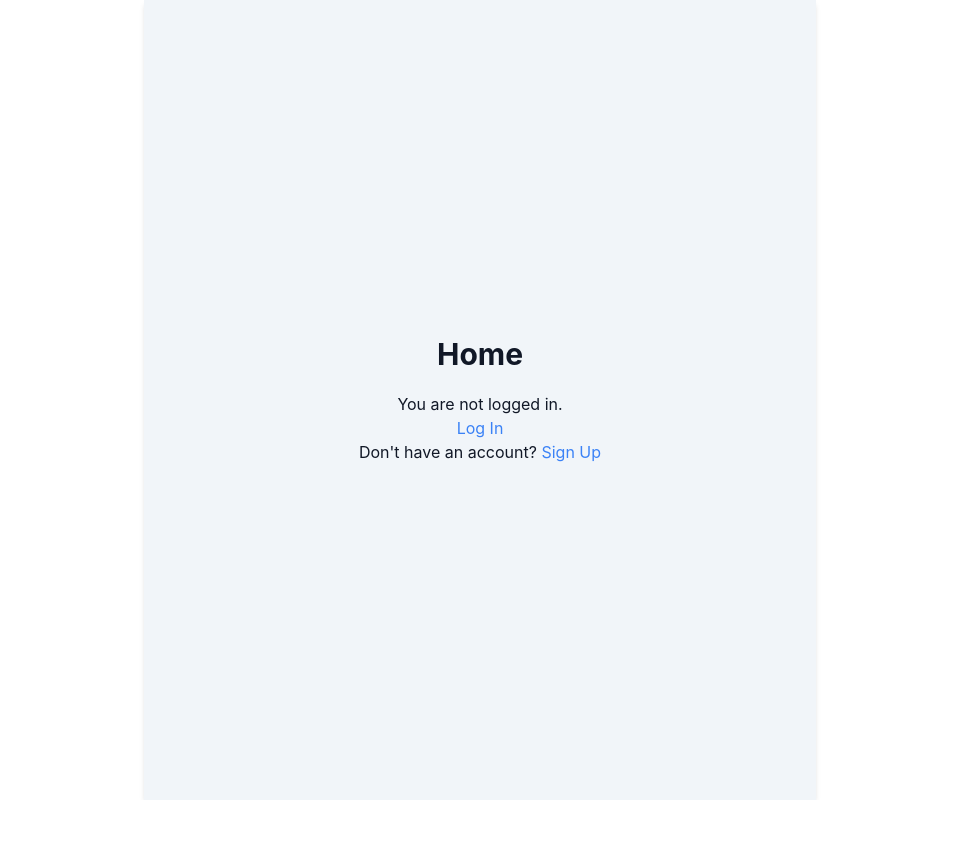
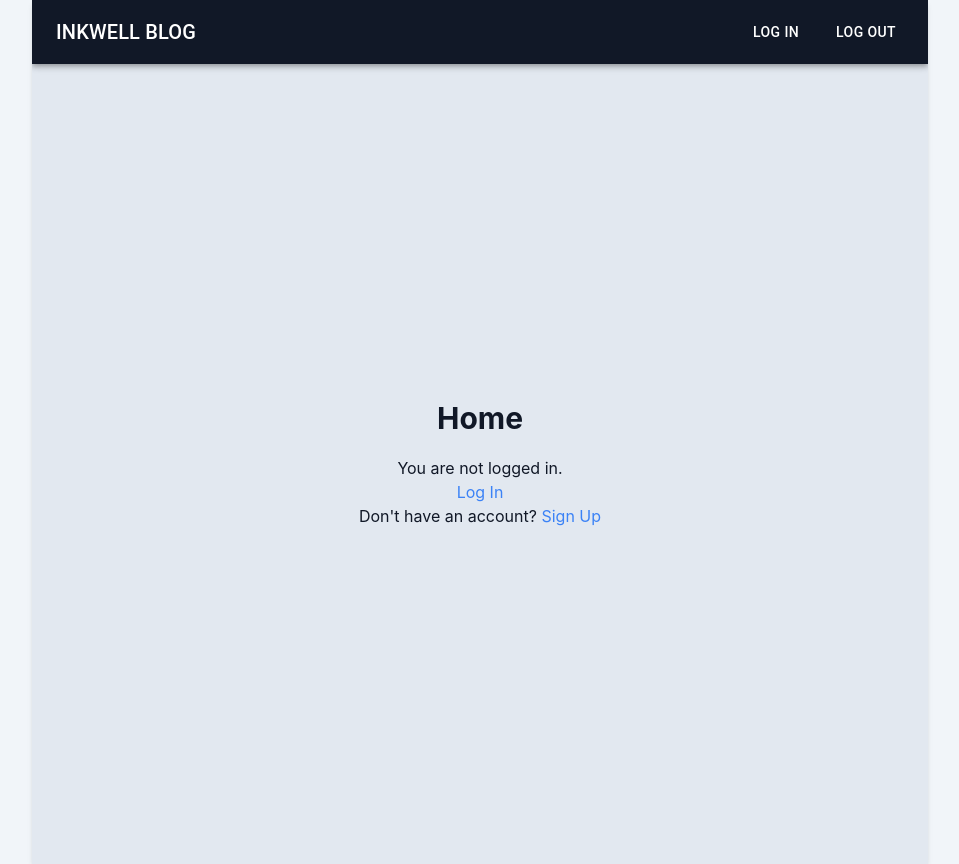
Before and after one commit to yuvenalmash/inkwell-blog-frontend, a React (Create React App) app: page / in a window 1280 px wide. Shown: the whole page, without its empty margins (160-1119 px from the left). Before the commit the page ends 800 px from the top, so only its background shows below. Built offline with nearby package versions, Linux system fonts and the light colour scheme; no server answers.

Commit message:
Update styling

```diff
--- a/src/App.js
+++ b/src/App.js
@@ -7,7 +7,9 @@ import Signup from './components/authentication/Signup';
 import Login from './components/authentication/Login';
 
 const App = () => (
-  <div className="flex flex-col max-w-md mx-auto min-h-screen bg-slate-100 shadow-md overflow-hidden md:max-w-2xl">
+
+  <div className="bg-slate-100 min-h-screen">
+    <div className="flex flex-col max-w-lg mx-auto min-h-screen bg-slate-200 shadow-md overflow-hidden md:max-w-4xl">
       <Router>
         <Routes>
           <Route path="/" element={<Homepage />} />
@@ -16,6 +18,7 @@ const App = () => (
         </Routes>
       </Router>
     </div>
+  </div>
 );
 
 const SignupWrapper = () => (<Signup />);
--- a/src/components/home/Homepage.jsx
+++ b/src/components/home/Homepage.jsx
@@ -2,16 +2,19 @@ import React from 'react';
 import { useSelector, useDispatch } from 'react-redux';
 import { Link } from 'react-router-dom';
 import { selectUser, logoutUser } from '../../redux/slices/authenticationSlice';
+import Navbar from '../navbar/Navbar';
 
 const Homepage = () => {
   const user = useSelector(selectUser);
   const dispatch = useDispatch();
 
   const handleLogout = () => {
-    dispatch(logoutUser(user.id));
+    dispatch(logoutUser());
   };
 
   return (
+    <>
+      <Navbar />
       <div className="flex flex-col h-screen items-center justify-center gap-5">
         <h1 className="text-3xl font-bold text-gray-900">Home</h1>
         {user ? (
@@ -37,6 +40,7 @@ const Homepage = () => {
           </div>
         )}
       </div>
+    </>
   );
 };
 
```
Lines whose indentation alone changed are shown as unchanged.
